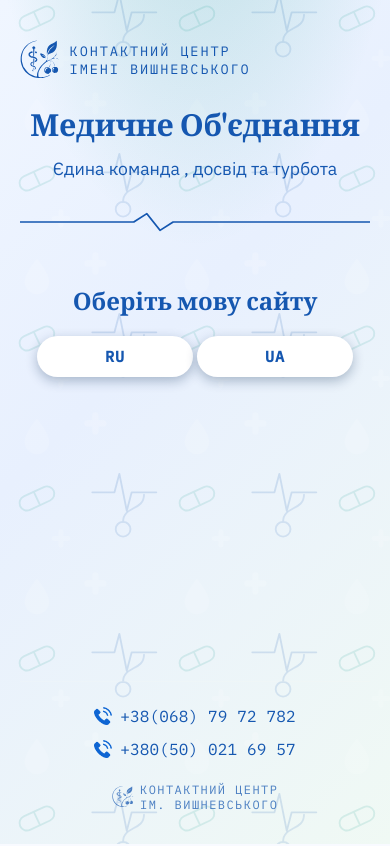
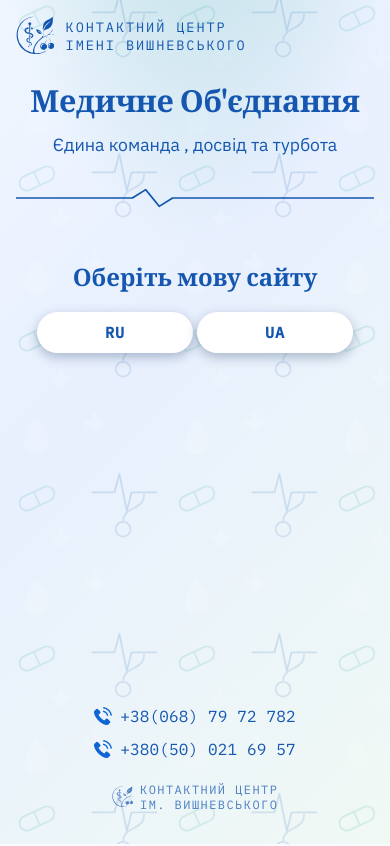
Before and after one commit to TihranPetrosian/vish_land, a plain HTML site: page index.html in a window 390 px wide. Shown: the top 846 px of the page. Drawn offline with Linux system fonts and the light colour scheme.

Commit message:
reduced header padding

```diff
--- a/style.css
+++ b/style.css
@@ -391,7 +391,7 @@ footer {
 
 @media (max-width: 600px) {
     .header {
-        padding: 2.5rem 1.25rem 2rem;
+        padding: 1rem 1rem 2rem;
         min-height: 100dvh;
         height: 100dvh;
         overflow:hidden;
```
